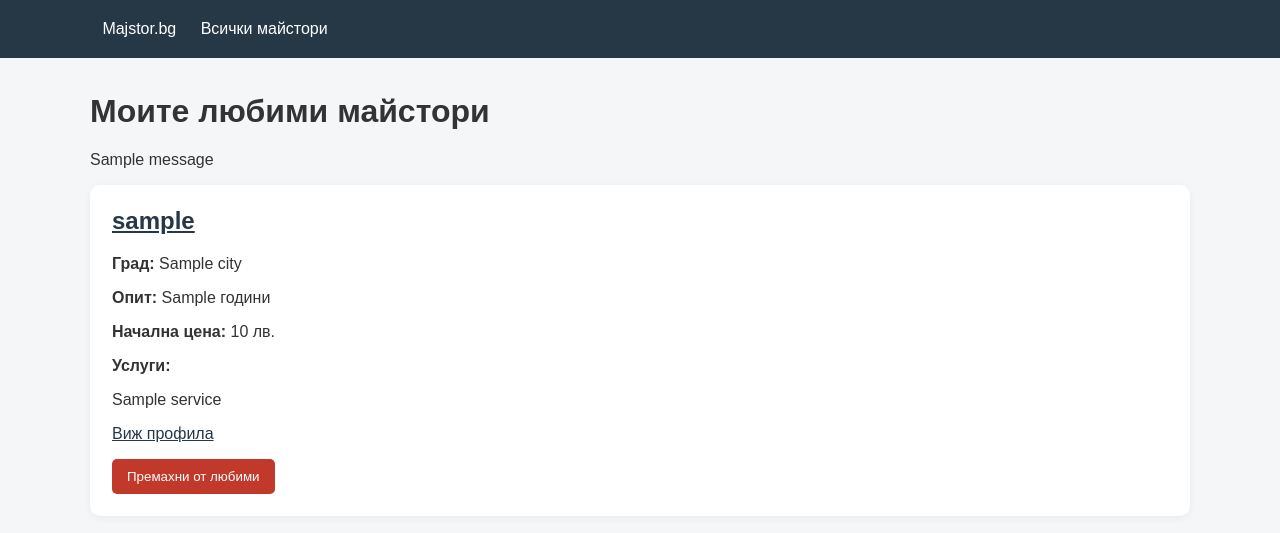
After one commit to aleksus/maistor, a Django app: template templates/favorites/favorite_list.html in a window 1280 px wide. The commit adds this page. Shown: the top 533 px of the page. Run offline with Django 5.2, Linux system fonts and the light colour scheme; the template is opened without the code that fills it: most values are stand-ins (such as "Sample title", 1, 10 or a date in 2020); one stand-in notice (Sample message) is shown.

Commit message:
add favorites list

```diff
--- a/favorites/urls.py
+++ b/favorites/urls.py
@@ -7,4 +7,9 @@ urlpatterns = [
         views.toggle_favorite,
         name="toggle_favorite"
     ),
+    path(
+        "",
+        views.favorite_list,
+        name="favorite_list"
+    ),
 ]
--- /dev/null
+++ b/templates/favorites/favorite_list.html
@@ -0,0 +1,154 @@
+<!DOCTYPE html>
+<html lang="bg">
+<head>
+    <meta charset="UTF-8">
+    <meta name="viewport" content="width=device-width, initial-scale=1.0">
+    <title>Моите любими майстори | Majstor.bg</title>
+
+    <style>
+        body {
+            margin: 0;
+            font-family: Arial, sans-serif;
+            background: #f5f6f8;
+            color: #333;
+        }
+
+        header {
+            background: #263746;
+            padding: 20px 8%;
+            color: white;
+        }
+
+        header a {
+            color: white;
+            text-decoration: none;
+            margin-right: 20px;
+        }
+
+        .container {
+            max-width: 1100px;
+            margin: 35px auto;
+            padding: 0 20px;
+        }
+
+        .master-card {
+            background: white;
+            padding: 22px;
+            margin-bottom: 18px;
+            border-radius: 10px;
+            box-shadow: 0 2px 8px rgba(0, 0, 0, 0.05);
+        }
+
+        .master-card h2 {
+            margin-top: 0;
+            color: #263746;
+        }
+
+        .master-card a {
+            color: #263746;
+        }
+
+        button {
+            background: #c0392b;
+            color: white;
+            border: none;
+            padding: 10px 15px;
+            border-radius: 5px;
+            cursor: pointer;
+        }
+
+        .empty {
+            background: white;
+            padding: 30px;
+            border-radius: 10px;
+            text-align: center;
+        }
+    </style>
+</head>
+
+<body>
+
+<header>
+    <a href="{% url 'home' %}">Majstor.bg</a>
+    <a href="{% url 'master_list' %}">Всички майстори</a>
+</header>
+
+<div class="container">
+
+    <h1>Моите любими майстори</h1>
+
+    {% if messages %}
+        {% for message in messages %}
+            <p>{{ message }}</p>
+        {% endfor %}
+    {% endif %}
+
+    {% for favorite in favorites %}
+        <div class="master-card">
+
+            <h2>
+                <a href="{% url 'master_detail' favorite.master.pk %}">
+                    {{ favorite.master.user.username }}
+                </a>
+            </h2>
+
+            <p>
+                <strong>Град:</strong>
+                {{ favorite.master.city }}
+            </p>
+
+            <p>
+                <strong>Опит:</strong>
+                {{ favorite.master.experience_years }} години
+            </p>
+
+            <p>
+                <strong>Начална цена:</strong>
+                {% if favorite.master.price_from %}
+                    {{ favorite.master.price_from }} лв.
+                {% else %}
+                    Не е посочена
+                {% endif %}
+            </p>
+
+            <p><strong>Услуги:</strong></p>
+
+            {% for service in favorite.master.services.all %}
+                <span>{{ service.name }}{% if not forloop.last %}, {% endif %}</span>
+            {% empty %}
+                <span>Няма добавени услуги</span>
+            {% endfor %}
+
+            <p>
+                <a href="{% url 'master_detail' favorite.master.pk %}">
+                    Виж профила
+                </a>
+            </p>
+
+            <form
+                    method="POST"
+                    action="{% url 'toggle_favorite' favorite.master.pk %}"
+            >
+                {% csrf_token %}
+                <button type="submit">
+                    Премахни от любими
+                </button>
+            </form>
+
+        </div>
+
+    {% empty %}
+        <div class="empty">
+            <h2>Все още нямаш любими майстори.</h2>
+            <p>Разгледай каталога и запази профилите, които харесваш.</p>
+
+            <a href="{% url 'master_list' %}">
+                Разгледай майсторите
+            </a>
+        </div>
+    {% endfor %}
+
+</div>
+
+</body>
+</html>
--- a/templates/home.html
+++ b/templates/home.html
@@ -153,6 +153,12 @@
     <nav>
         <a href="{% url 'master_list' %}">Майстори</a>
 
+        {% if user.is_authenticated and user.role == "client" %}
+            <a href="{% url 'favorite_list' %}">
+                Моите любими
+            </a>
+        {% endif %}
+
         {% if user.is_authenticated %}
             <form method="POST" action="{% url 'logout' %}" style="display:inline;">
                 {% csrf_token %}
```
Also changed, not shown: favorites/views.py (+25 -2 lines), favorites/migrations/0001_initial.py (added).
